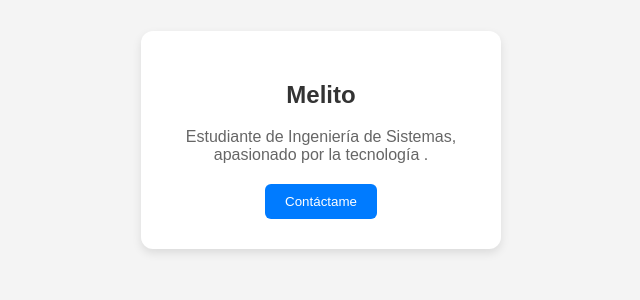
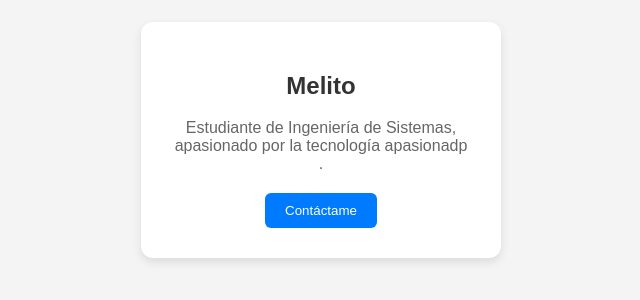
Before and after one commit to Davidmelo31/davidmelo31.github.io, a plain HTML site: page index.html in a window 1280 px wide. Shown: the part 268-568 px from the top of the page, without its empty margins (319-959 px from the left). Drawn offline with Linux system fonts and the light colour scheme.

Commit message:
Update index.html

```diff
--- a/index.html
+++ b/index.html
@@ -43,7 +43,7 @@
 <body>
   <div class="card">
     <h2>Melito </h2>
-    <p>Estudiante de Ingeniería de Sistemas, apasionado por la tecnología .</p>
+    <p>Estudiante de Ingeniería de Sistemas, apasionado por la tecnología apasionadp .</p>
     <button onclick="alert('¡Gracias por contactarme!')">Contáctame</button>
   </div>
 </body>
```
